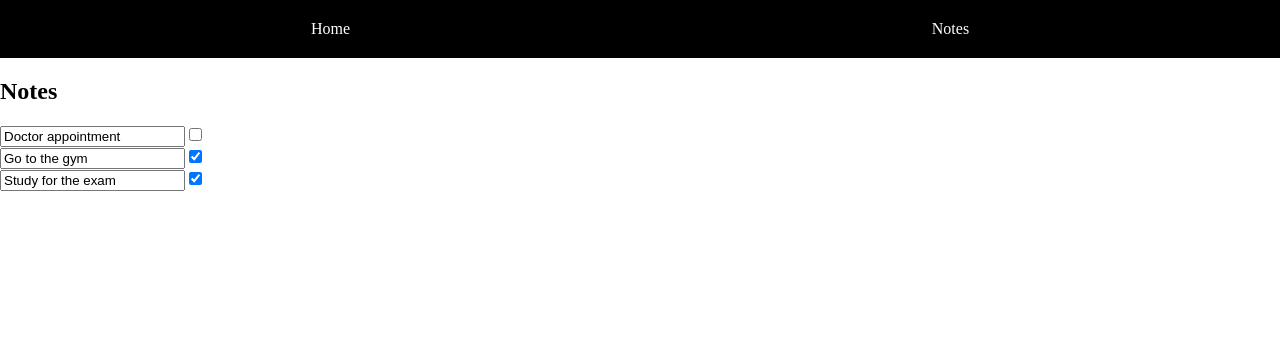
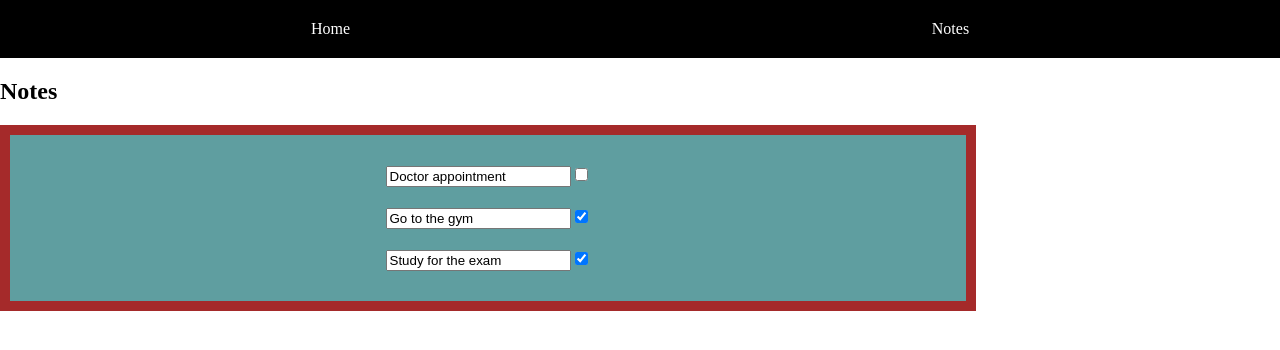
Before and after one commit to matidlr/my-notes-app, an Angular app: page /notes in a window 1280 px wide. Shown: the top 350 px of the page. Built offline with nearby package versions, Linux system fonts and the light colour scheme.

Commit message:
note css

```diff
--- a/src/app/pages/notes/notes.component.css
+++ b/src/app/pages/notes/notes.component.css
@@ -0,0 +1,23 @@
+#notes-page {
+    padding: 40px;
+    display: flex;
+    flex-direction: column;
+    align-items: center;
+}
+
+.title {
+    margin-bottom: 50px;
+    text-align: center;
+}
+
+.note-list {
+    background-color: cadetblue;
+    border: 10px solid brown;
+    width: 70%;
+    min-width: 450px;
+    padding: 30px;
+    display: flex;
+    flex-direction: column;
+    align-items: center;
+    gap: 20px;
+}
```
